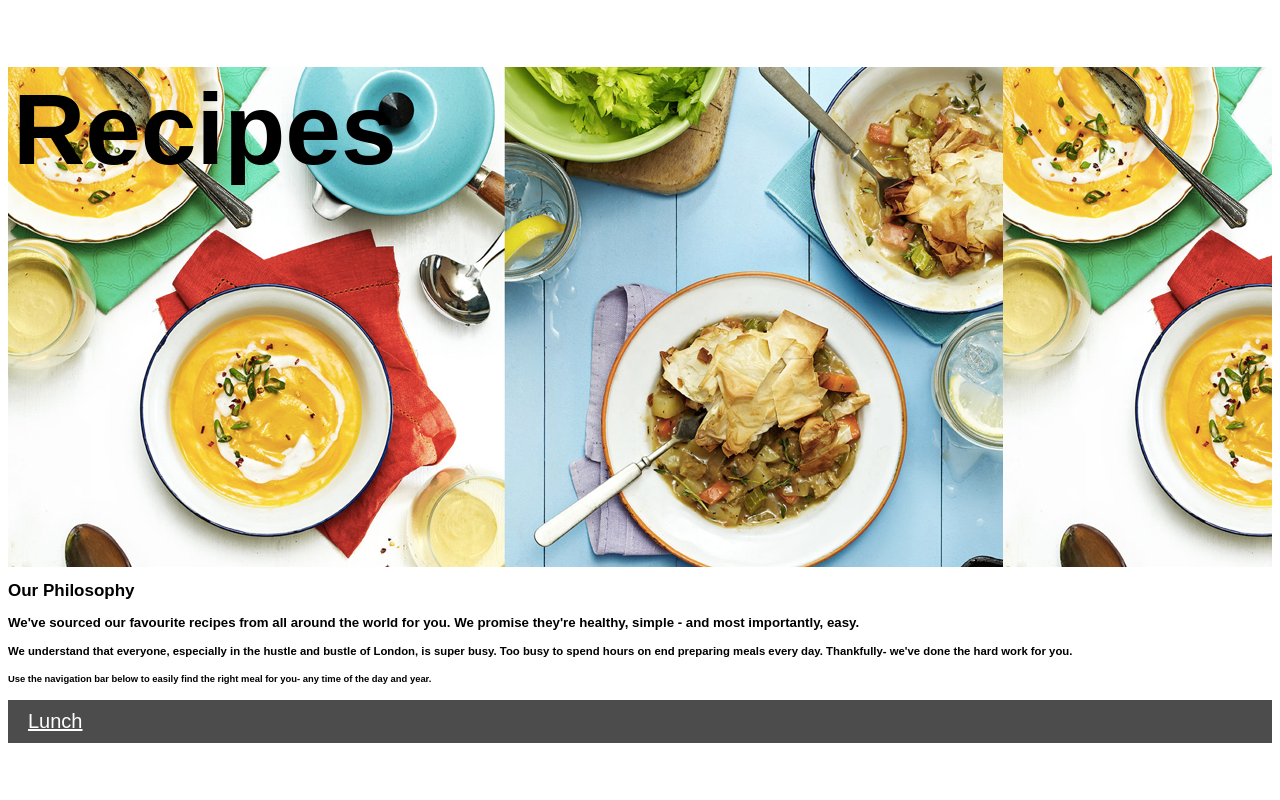
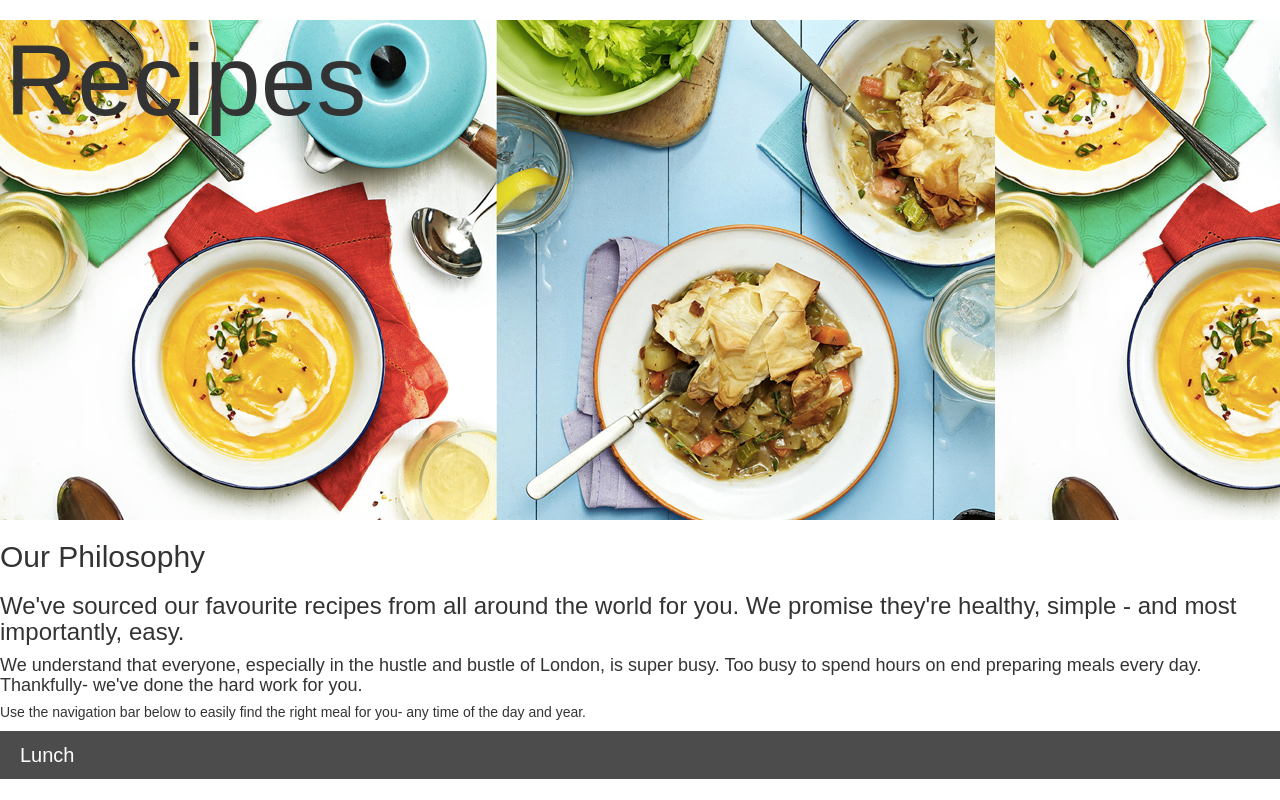
Before and after one commit to loisplayer/TheCookBook, a plain HTML site: page recipes.html in a window 1280 px wide. Drawn offline with nearby package versions, Linux system fonts and the light colour scheme.

Commit message:
moving bootstrap above css

```diff
--- a/recipes.html
+++ b/recipes.html
@@ -2,9 +2,10 @@
 <!DOCTYPE html>
 <html>
 <head>
+  <link rel="stylesheet" href="https://maxcdn.bootstrapcdn.com/bootstrap/3.3.7/css/bootstrap.min.css" integrity="sha384-BVYiiSIFeK1dGmJRAkycuHAHRg32OmUcww7on3RYdg4Va+PmSTsz/K68vbdEjh4u" crossorigin="anonymous">
+  <script src="./jquery-3.1.1.min (1).js"></script>
   <link href="./styles.css" rel="stylesheet">
   <script src="./project.js"></script>
-  <script src="./jquery-3.1.1.min (1).js"></script>
 </head>
 <body>
 <div class="header-image">
--- a/styles.css
+++ b/styles.css
@@ -1,9 +1,7 @@
-
 header {
   text-align: center;
   /*background-size: cover;*/
   color: white;
-
 }
 a {
   color: white;
@@ -35,13 +33,14 @@
 }
 li {
   padding: 10px;
-        display: block;
   display:inline;
 }
 
 
-body
-{ font-family: Arial, 'Helvetica Neue', Helvetica, sans-serif; font-size: 0.3cm }
+body {
+  font-family: Arial, 'Helvetica Neue', Helvetica, sans-serif;
+  font-size: 0.3cm;
+}
 
 .header-image {
   background:url("./header.png");
@@ -49,10 +48,8 @@ body
   position: relative;
 }
 
-    .menu{
+.menu {
   width: 100%;
   position: absolute;
   bottom: 0;
-
 }
-article
```
Also changed, not shown: index.html (+1 -1 lines), places.html (+1 -0 lines), places/london.html (+1 -0 lines), reviews.html (+1 -0 lines), whatson.html (+1 -0 lines). Lines whose indentation alone changed are shown as unchanged.
